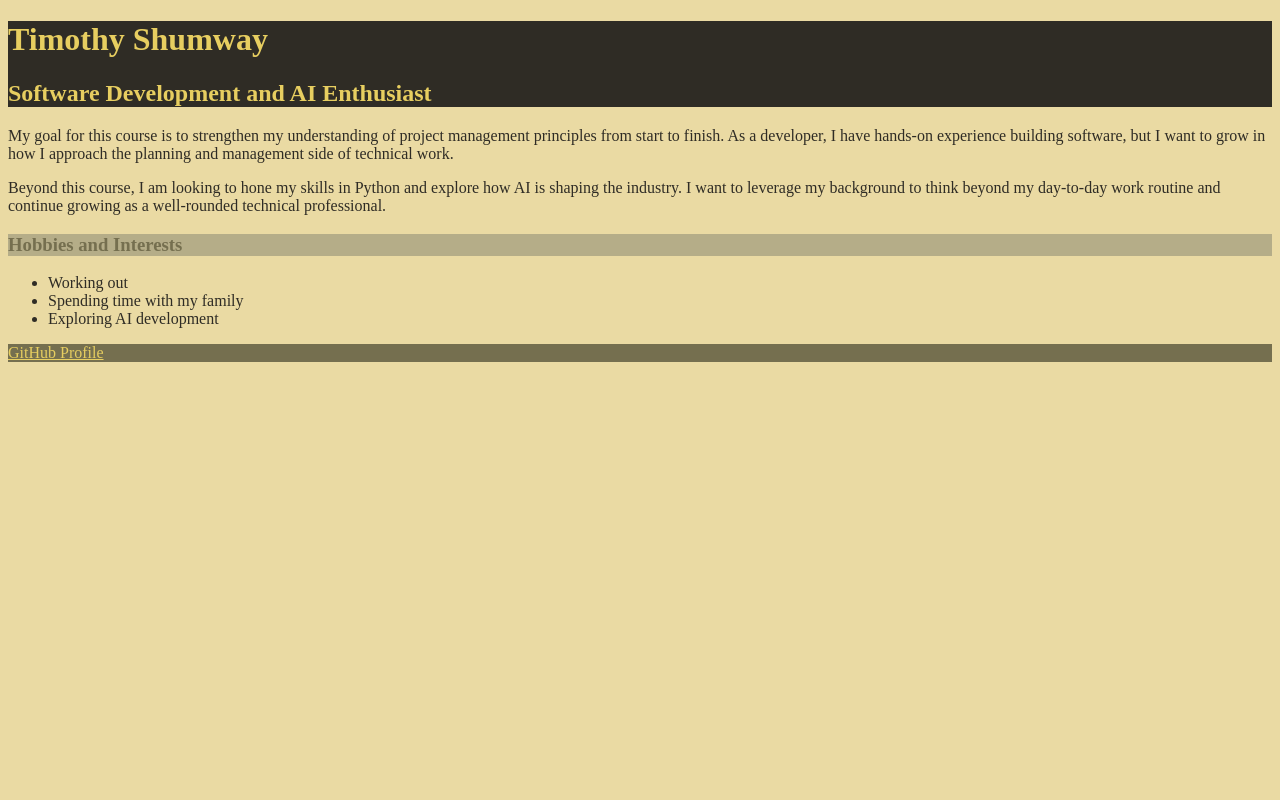
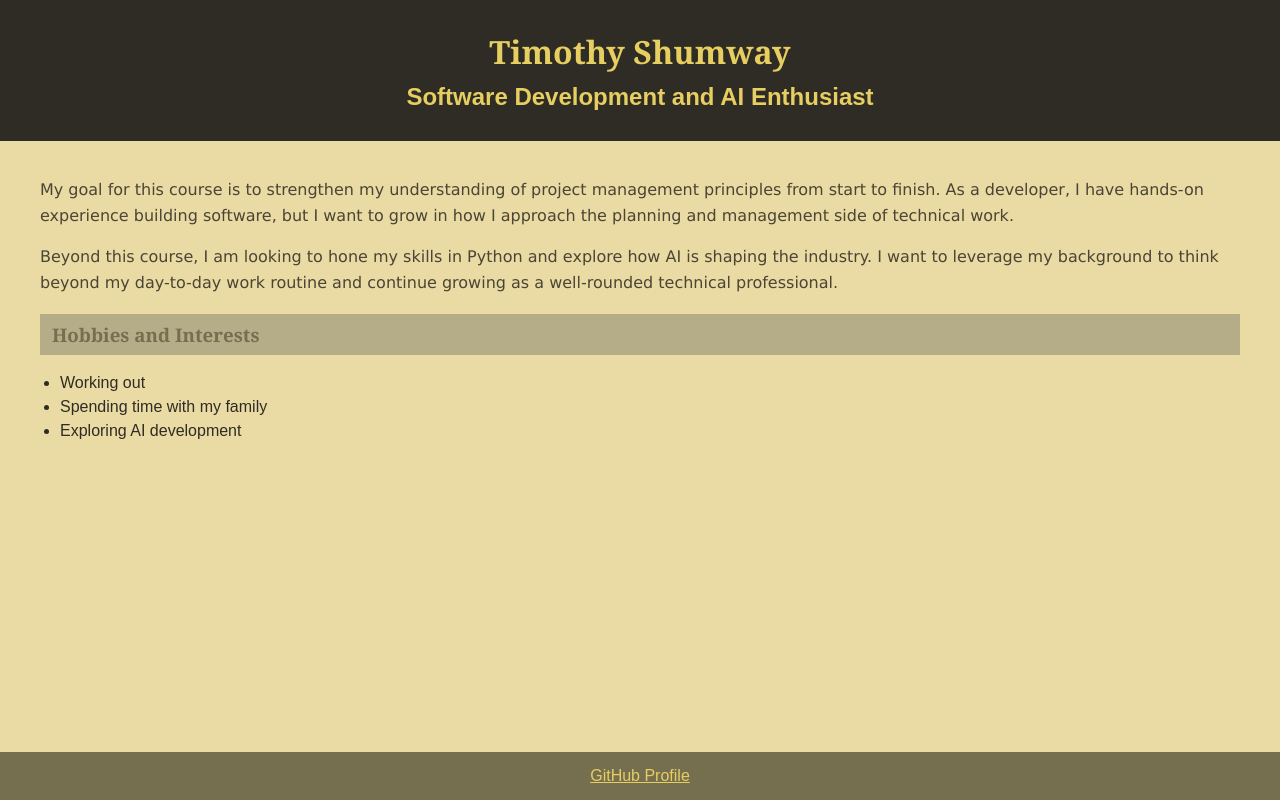
Before and after one commit to tshumwayTTU/project-01-personal-webpage, a plain HTML site: page index.html in a window 1280 px wide. Drawn offline with Linux system fonts and the light colour scheme.

Commit message:
update style.css to include margin, padding, etc

```diff
--- a/style.css
+++ b/style.css
@@ -1,32 +1,62 @@
 body {
     background-color: #eadaa3;
     color: #2f2c25;
+    margin: 0;
+    min-height: 100vh;
+    display: flex;
+    flex-direction: column;
+    font-family: Arial, Helvetica, sans-serif;
 }
 
 header {
     background-color: #2f2c25;
     color: #e7ce60;
+    padding: 30px 20px;
+    text-align: center;
 }
 
 header h1 {
     color: #e7ce60;
+    font-family: Georgia, "Times New Roman", serif;
+    margin: 0 0 10px 0;
 }
 
 header h2 {
     color: #e7ce60;
+    margin: 0;
+}
+
+main {
+    padding: 20px 40px;
+    flex: 1;
 }
 
 h3 {
     color: #756f4f;
     background-color: #b5ad88;
+    padding: 8px 12px;
+    font-family: Georgia, "Times New Roman", serif;
 }
 
 p {
-    color: #2f2c25;
+    color: #4a4535;
+    font-family: Verdana, Geneva, sans-serif;
+    line-height: 1.6;
+    margin-bottom: 16px;
+}
+
+ul {
+    padding-left: 20px;
+}
+
+li {
+    margin-bottom: 6px;
 }
 
 footer {
     background-color: #756f4f;
+    padding: 15px 20px;
+    text-align: center;
 }
 
 footer a {
```
